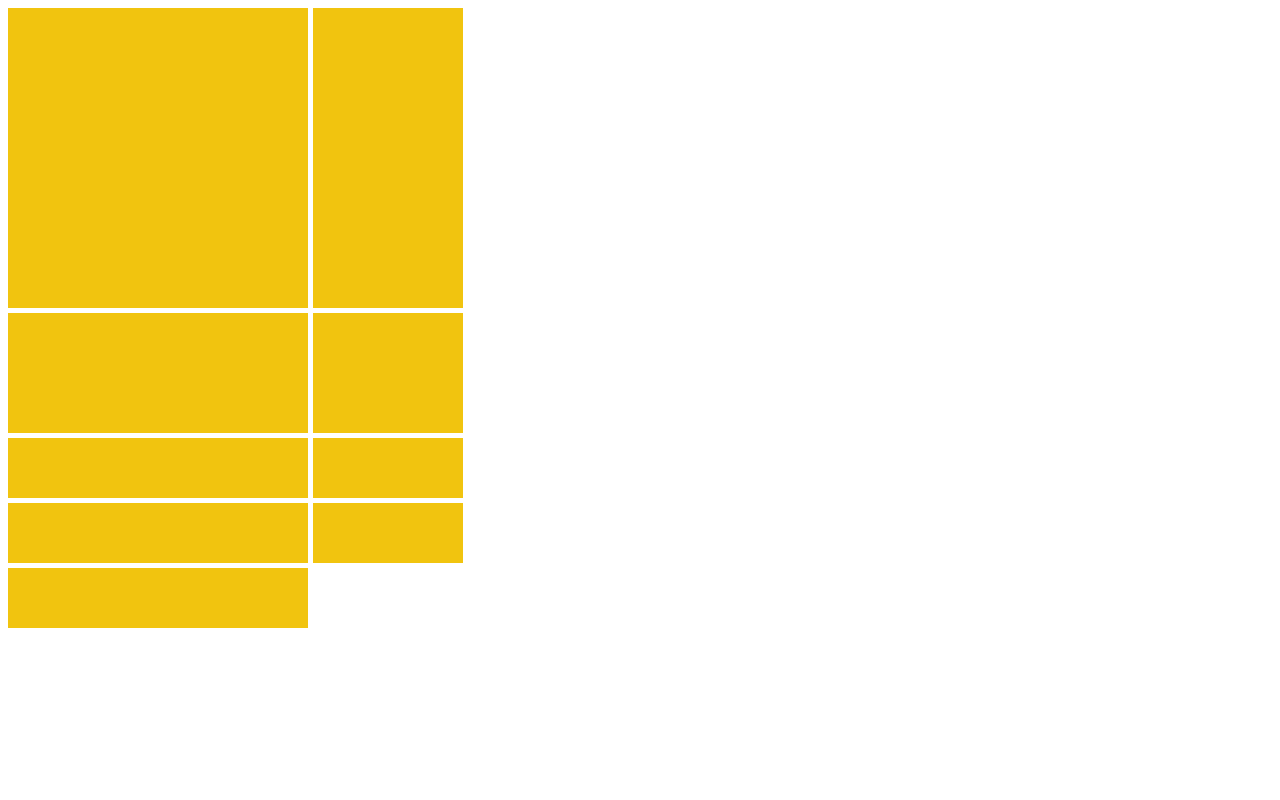
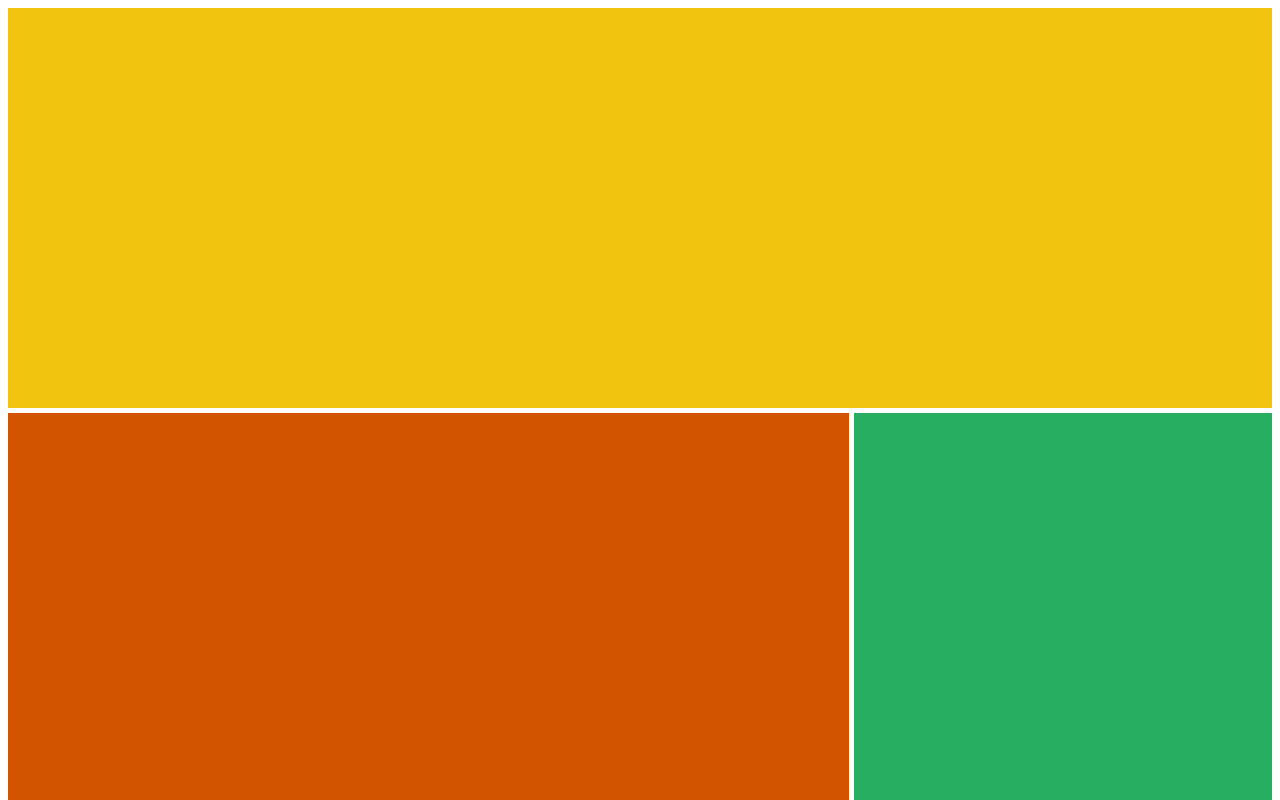
Before and after one commit to nakusha/css_practice, a plain HTML site: page grid.html in a window 1280 px wide. Shown: the top 800 px of the page. Drawn offline with Linux system fonts and the light colour scheme.

Commit message:
Grid Template Area

```diff
--- a/grid.html
+++ b/grid.html
@@ -8,29 +8,38 @@
         <style>
             .father {
                 display: grid;
-                grid-template-columns: 300px 150px;
-                grid-template-rows: 300px 120px;
+                grid-auto-rows: 400px;
+
                 grid-gap: 5px;
-                /* Auto 셋팅을 해놓으면 미리 설정된 것보다 많은 grid가 생성될때 자동으로 해줌 */
-                grid-auto-rows: 60px;
-                grid-auto-flow: row;
+                grid-template-areas: "header header header"
+                                     "content content sidebar"
+                                     "content content sidebar"
+                                     "footer footer footer";
             }
-            .box{
+            .first{
+                grid-area: header;
                 background-color: #f1c40f;
+            }
+            .second{
+                grid-area: sidebar;
+                background-color: #27ae60;
+            }
+            .third{
+                grid-area: footer;
+                background-color: #3498db;
+            }
+            .forth{
+                grid-area: content;
+                background-color: #d35400;
             }
         </style>
     </head>
     <body>
         <div class="father">
-            <div class="box"></div>
-            <div class="box"></div>
-            <div class="box"></div>
-            <div class="box"></div>
-            <div class="box"></div>
-            <div class="box"></div>
-            <div class="box"></div>
-            <div class="box"></div>
-            <div class="box"></div>
+            <div class="first"></div>
+            <div class="second"></div>
+            <div class="third"></div>
+            <div class="forth"></div>
         </div>
     </body>
 </html>
```
Also changed, not shown: README.md.
